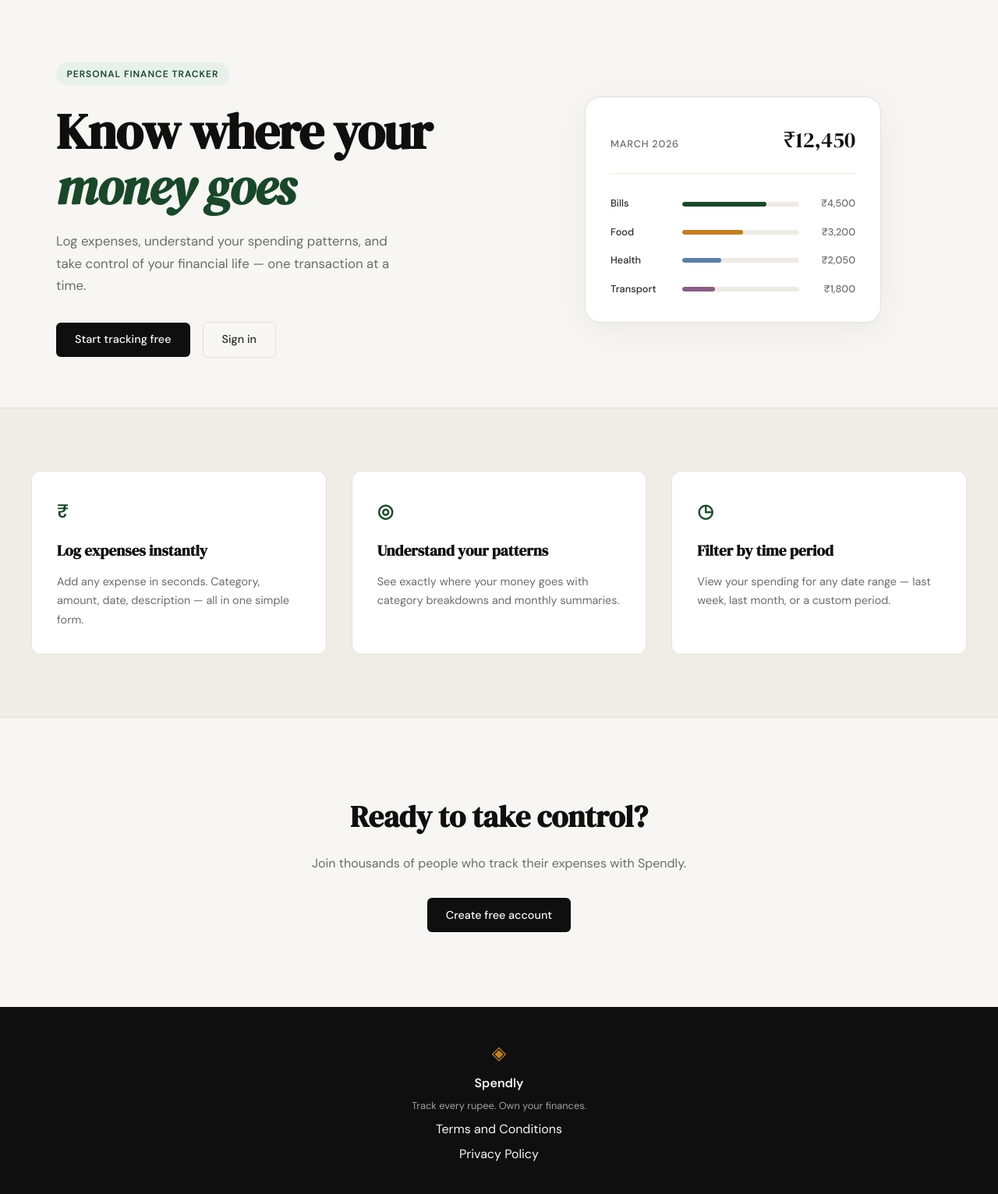
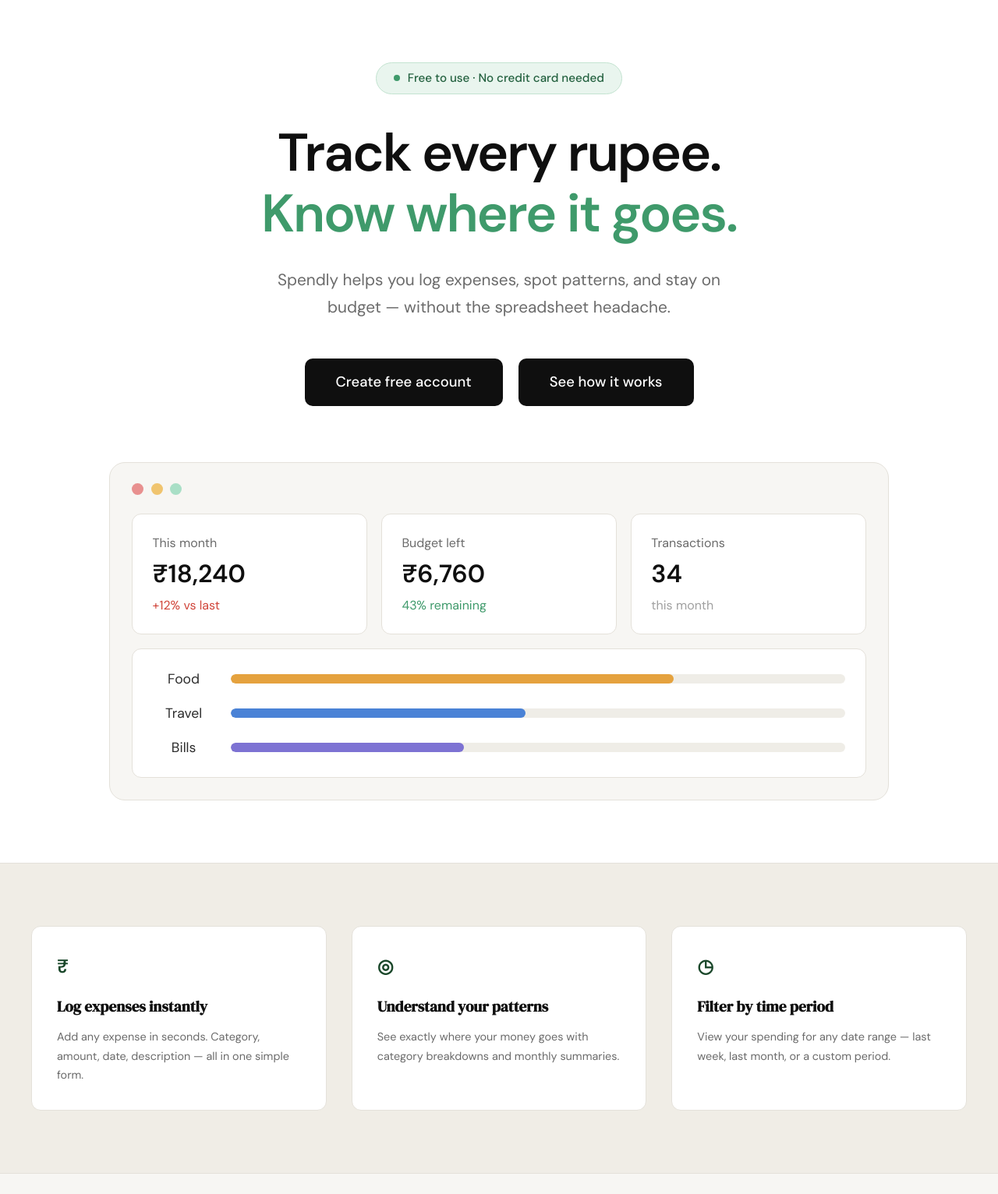
Before and after one commit to sabrina-glitch/spendly, a Flask app: page / in a window 1280 px wide. Shown: the part 61-1593 px from the top of the page at 78% size. Run offline with Flask 3, Linux system fonts and the light colour scheme.

Commit message:
landing: redesign hero section to match mockup
Co-Authored-By: Claude Opus 5.5 <noreply@anthropic.com>

```diff
--- /dev/null
+++ b/static/css/landing.css
@@ -0,0 +1,187 @@
+/* ------------------------------------------------------------------ */
+/* Hero (landing page)                                                 */
+/* ------------------------------------------------------------------ */
+
+.hero {
+    display: block;
+    max-width: none;
+    margin: 0;
+    padding: 5rem 2rem 5rem;
+    background: var(--paper-card);
+    text-align: center;
+}
+
+.hero-inner {
+    max-width: 760px;
+    margin: 0 auto;
+}
+
+.hero-pill {
+    display: inline-flex;
+    align-items: center;
+    gap: 0.6rem;
+    background: #e9f5ee;
+    border: 1px solid #c3e3d0;
+    color: #23613f;
+    font-size: 0.95rem;
+    font-weight: 500;
+    padding: 0.45rem 1.4rem;
+    border-radius: 999px;
+    margin-bottom: 2.25rem;
+}
+
+.hero-pill-dot {
+    width: 8px;
+    height: 8px;
+    border-radius: 50%;
+    background: #3f9a6b;
+}
+
+.hero-heading {
+    font-family: var(--font-body);
+    font-size: clamp(2.5rem, 6vw, 4.25rem);
+    font-weight: 600;
+    line-height: 1.15;
+    letter-spacing: -0.03em;
+    color: var(--ink);
+    margin-bottom: 1.75rem;
+}
+
+.hero-heading-accent { color: #3f9a6b; }
+
+.hero-lead {
+    font-size: 1.3rem;
+    line-height: 1.7;
+    color: var(--ink-muted);
+    max-width: 640px;
+    margin: 0 auto 3rem;
+}
+
+.hero-buttons {
+    display: flex;
+    justify-content: center;
+    flex-wrap: wrap;
+    gap: 1.25rem;
+}
+
+.hero-btn {
+    display: inline-block;
+    background: var(--ink);
+    color: #ffffff;
+    font-size: 1.15rem;
+    font-weight: 500;
+    padding: 1rem 2.5rem;
+    border-radius: 10px;
+    transition: background 0.2s;
+}
+
+.hero-btn:hover { background: var(--accent); }
+
+/* Dashboard preview */
+
+.hero-preview {
+    max-width: 1000px;
+    margin: 4.5rem auto 0;
+    background: var(--paper);
+    border: 1px solid var(--border);
+    border-radius: var(--radius-lg);
+    padding: 1.6rem 1.75rem 1.75rem;
+    text-align: left;
+}
+
+.preview-dots {
+    display: flex;
+    gap: 0.6rem;
+    margin-bottom: 1.5rem;
+}
+
+.preview-dot {
+    width: 15px;
+    height: 15px;
+    border-radius: 50%;
+}
+
+.preview-dot-red    { background: #e8908f; }
+.preview-dot-yellow { background: #f0c46e; }
+.preview-dot-green  { background: #a9dfc6; }
+
+.preview-stats {
+    display: grid;
+    grid-template-columns: repeat(3, 1fr);
+    gap: 1.1rem;
+    margin-bottom: 1.1rem;
+}
+
+.preview-card {
+    background: var(--paper-card);
+    border: 1px solid var(--border);
+    border-radius: var(--radius-md);
+    padding: 1.5rem 1.6rem;
+}
+
+.preview-label {
+    font-size: 1rem;
+    color: var(--ink-muted);
+    margin-bottom: 0.5rem;
+}
+
+.preview-value {
+    font-size: 2rem;
+    font-weight: 600;
+    line-height: 1.2;
+    color: var(--ink);
+    margin-bottom: 0.5rem;
+}
+
+.preview-note {
+    font-size: 1rem;
+    color: var(--ink-faint);
+}
+
+.preview-note-up   { color: #d0453a; }
+.preview-note-good { color: #3f9a6b; }
+
+.preview-bars {
+    display: flex;
+    flex-direction: column;
+    gap: 1rem;
+    padding: 1.5rem 1.6rem;
+}
+
+.preview-bar-row {
+    display: grid;
+    grid-template-columns: 80px 1fr;
+    align-items: center;
+    gap: 1.25rem;
+}
+
+.preview-cat {
+    font-size: 1.1rem;
+    color: var(--ink-soft);
+    text-align: center;
+}
+
+.preview-track {
+    height: 12px;
+    background: #efede7;
+    border-radius: 999px;
+    overflow: hidden;
+}
+
+.preview-fill {
+    height: 100%;
+    border-radius: 999px;
+}
+
+.preview-fill-food   { background: #e5a23e; }
+.preview-fill-travel { background: #4a82d6; }
+.preview-fill-bills  { background: #7d72d3; }
+
+@media (max-width: 700px) {
+    .hero { padding: 3.5rem 1rem 3rem; }
+    .hero-lead { font-size: 1.1rem; }
+    .hero-btn { padding: 0.85rem 1.75rem; font-size: 1rem; }
+    .hero-preview { padding: 1.25rem; margin-top: 3rem; }
+    .preview-stats { grid-template-columns: 1fr; }
+    .preview-bar-row { grid-template-columns: 60px 1fr; gap: 0.75rem; }
+}
--- a/templates/landing.html
+++ b/templates/landing.html
@@ -1,61 +1,70 @@
 {% extends "base.html" %}
 
 {% block title %}Spendly — Track Every Rupee{% endblock %}
+
+{% block head %}
+<link rel="stylesheet" href="{{ url_for('static', filename='css/landing.css') }}">
+{% endblock %}
 
 {% block content %}
 
 <section class="hero">
     <div class="hero-inner">
-        <div class="hero-badge">Personal Finance Tracker</div>
-        <h1 class="hero-title">
-            Know where your<br>
-            <em>money goes</em>
+        <div class="hero-pill">
+            <span class="hero-pill-dot"></span>
+            Free to use · No credit card needed
+        </div>
+        <h1 class="hero-heading">
+            Track every rupee.<br>
+            <span class="hero-heading-accent">Know where it goes.</span>
         </h1>
-        <p class="hero-subtitle">
-            Log expenses, understand your spending patterns,
-            and take control of your financial life —
-            one transaction at a time.
+        <p class="hero-lead">
+            Spendly helps you log expenses, spot patterns, and stay
+            on budget — without the spreadsheet headache.
         </p>
-        <div class="hero-actions">
-            <a href="{{ url_for('register') }}" class="btn-primary">Start tracking free</a>
-            <a href="{{ url_for('login') }}" class="btn-ghost">Sign in</a>
+        <div class="hero-buttons">
+            <a href="{{ url_for('register') }}" class="hero-btn">Create free account</a>
+            <a href="#" class="hero-btn">See how it works</a>
         </div>
     </div>
-    <div class="hero-visual">
-        <div class="mock-card">
-            <div class="mock-card-header">
-                <span class="mock-label">March 2026</span>
-                <span class="mock-total">₹12,450</span>
+
+    <div class="hero-preview">
+        <div class="preview-dots">
+            <span class="preview-dot preview-dot-red"></span>
+            <span class="preview-dot preview-dot-yellow"></span>
+            <span class="preview-dot preview-dot-green"></span>
         </div>
-            <div class="mock-bars">
-                <div class="mock-bar-row">
-                    <span class="mock-cat">Bills</span>
-                    <div class="mock-bar-track">
-                        <div class="mock-bar" style="width: 72%"></div>
+
+        <div class="preview-stats">
+            <div class="preview-card">
+                <p class="preview-label">This month</p>
+                <p class="preview-value">₹18,240</p>
+                <p class="preview-note preview-note-up">+12% vs last</p>
             </div>
-                    <span class="mock-amt">₹4,500</span>
+            <div class="preview-card">
+                <p class="preview-label">Budget left</p>
+                <p class="preview-value">₹6,760</p>
+                <p class="preview-note preview-note-good">43% remaining</p>
             </div>
-                <div class="mock-bar-row">
-                    <span class="mock-cat">Food</span>
-                    <div class="mock-bar-track">
-                        <div class="mock-bar mock-bar-2" style="width: 52%"></div>
+            <div class="preview-card">
+                <p class="preview-label">Transactions</p>
+                <p class="preview-value">34</p>
+                <p class="preview-note">this month</p>
             </div>
-                    <span class="mock-amt">₹3,200</span>
         </div>
-                <div class="mock-bar-row">
-                    <span class="mock-cat">Health</span>
-                    <div class="mock-bar-track">
-                        <div class="mock-bar mock-bar-3" style="width: 33%"></div>
+
+        <div class="preview-card preview-bars">
+            <div class="preview-bar-row">
+                <span class="preview-cat">Food</span>
+                <div class="preview-track"><div class="preview-fill preview-fill-food" style="width: 72%"></div></div>
             </div>
-                    <span class="mock-amt">₹2,050</span>
+            <div class="preview-bar-row">
+                <span class="preview-cat">Travel</span>
+                <div class="preview-track"><div class="preview-fill preview-fill-travel" style="width: 48%"></div></div>
             </div>
-                <div class="mock-bar-row">
-                    <span class="mock-cat">Transport</span>
-                    <div class="mock-bar-track">
-                        <div class="mock-bar mock-bar-4" style="width: 28%"></div>
-                    </div>
-                    <span class="mock-amt">₹1,800</span>
-                </div>
+            <div class="preview-bar-row">
+                <span class="preview-cat">Bills</span>
+                <div class="preview-track"><div class="preview-fill preview-fill-bills" style="width: 38%"></div></div>
             </div>
         </div>
     </div>
```
Lines whose indentation alone changed are shown as unchanged.
